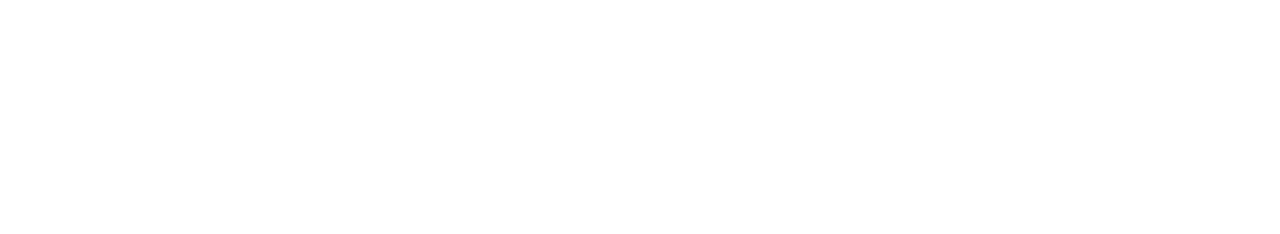
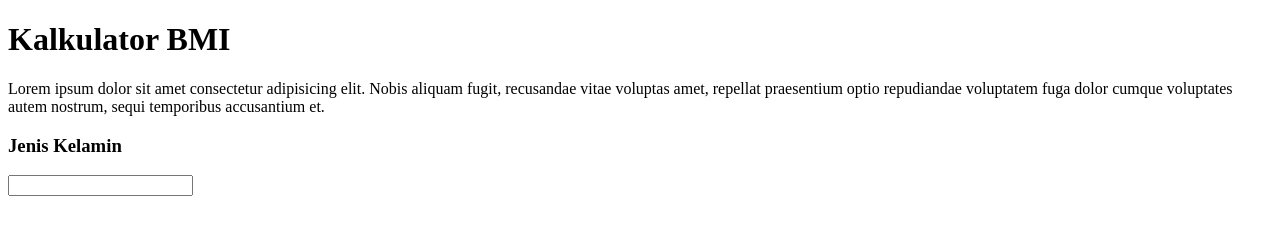
Before and after one commit to revou-fundamental-course/5-aug-24-luizwest, a plain HTML site: page index.html in a window 1280 px wide. Drawn offline with Linux system fonts and the light colour scheme.

Commit message:
config assignment

```diff
--- a/index.html
+++ b/index.html
@@ -1,12 +1,36 @@
 <!DOCTYPE html>
 <html lang="en">
+
 <head>
     <meta charset="UTF-8">
     <meta name="viewport" content="width=device-width, initial-scale=1.0">
     <title>Document</title>
     <link rel="stylesheet" href="css\styles.css">
 </head>
+
 <body>
+    <header>
+        <h1>Kalkulator BMI</h1>
+    </header>
 
+    <main>
+        <article>
+            <p>Lorem ipsum dolor sit amet consectetur adipisicing elit. Nobis aliquam fugit, recusandae vitae voluptas amet, repellat praesentium optio repudiandae voluptatem fuga dolor cumque voluptates autem nostrum, sequi temporibus accusantium et.</p>
+        </article>
+
+        <form action="">
+            <div>
+                <h3>Jenis Kelamin</h3>
+                <input type="text">
+            </div>
+        </form>
+
+        <article></article>
+
+        <section></section>
+    </main>
+
+    <footer></footer>
 </body>
+
 </html>
```
